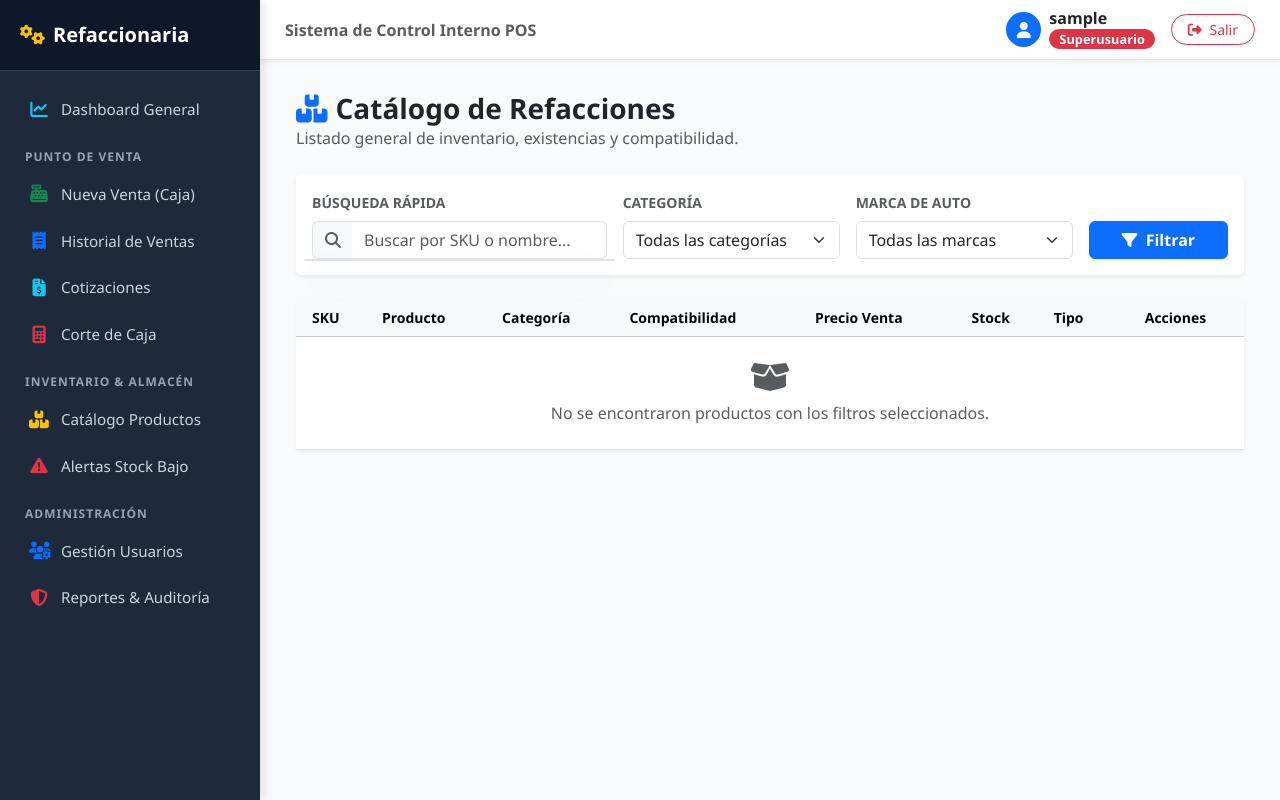
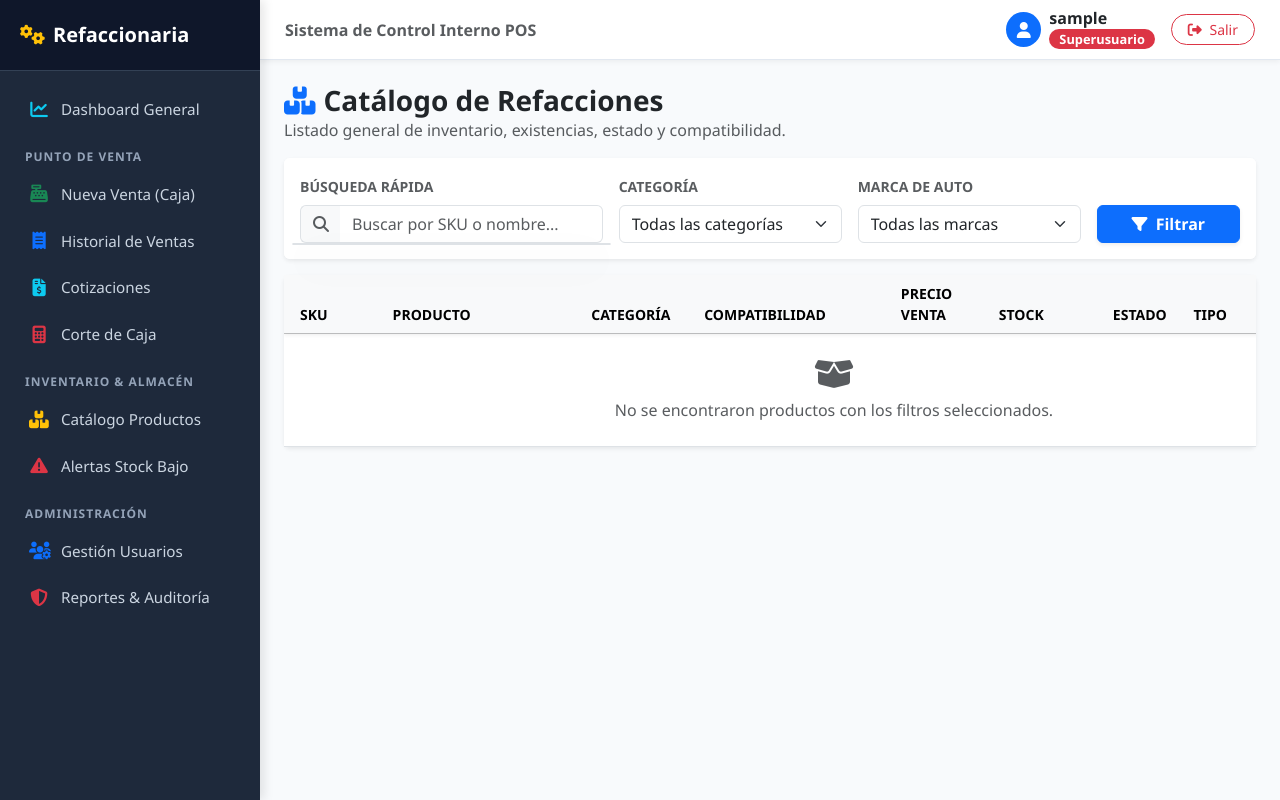
Before and after one commit to rodrigomtz164-design/refaccionaria-pos-tesis, a Django app: page /productos/ in a window 1280 px wide. Run offline with Django 5.2, Linux system fonts and the light colour scheme; the visitor is signed in with stand-in values (Sample User, id 1); data that the repository does not hold is empty.

Commit message:
feat: Inventario responsivo con sticky header, scroll interno y toggle de estado funcional

```diff
--- a/sistema/templates/sistema/base.html
+++ b/sistema/templates/sistema/base.html
@@ -29,8 +29,10 @@
         /* Layout Principal */
         #wrapper {
             display: flex;
-            width: 100%;
+            width: 100vw;
+            max-width: 100%;
             align-items: stretch;
+            overflow-x: hidden;
         }
 
         /* Sidebar Styling */
@@ -98,7 +100,8 @@
 
         /* Main Content Styling */
         #content {
-            width: 100%;
+            flex: 1;
+            min-width: 0; /* CRUCIAL: Permite que el flex-child se reduzca sin empujar la pantalla */
             min-height: 100vh;
             transition: all 0.3s;
             display: flex;
@@ -115,6 +118,7 @@
             align-items: center;
             justify-content: space-between;
             border-bottom: 1px solid #e2e8f0;
+            width: 100%;
         }
 
         .user-badge {
@@ -256,9 +260,10 @@
         </header>
 
         <!-- Área de Contenido Dinámico -->
-        <main class="p-4 flex-grow-1">
+        <main class="p-3 p-md-4 flex-grow-1" style="min-width: 0; overflow-x: hidden;">
             {% block content %}
             <!-- Aquí se inyecta la vista correspondiente -->
+            {% block extra_content %}{% endblock %}
             {% endblock %}
         </main>
     </div>
--- a/sistema/templates/sistema/lista_productos.html
+++ b/sistema/templates/sistema/lista_productos.html
@@ -3,22 +3,22 @@
 {% block title %}Catálogo de Productos - Refaccionaria Los Paddys{% endblock %}
 
 {% block content %}
-<div class="container-fluid py-2">
+<div class="container-fluid p-0">
     <!-- Header -->
-    <div class="d-flex align-items-center justify-content-between mb-4">
+    <div class="d-flex align-items-center justify-content-between mb-3">
         <div>
             <h2 class="h3 fw-bold mb-0 text-dark">
                 <i class="fa-solid fa-boxes-stacked text-primary me-2"></i>Catálogo de Refacciones
             </h2>
-            <p class="text-muted mb-0">Listado general de inventario, existencias y compatibilidad.</p>
+            <p class="text-muted mb-0">Listado general de inventario, existencias, estado y compatibilidad.</p>
         </div>
     </div>
 
     <!-- Barra de Filtros Rápidos -->
-    <div class="card border-0 shadow-sm mb-4">
+    <div class="card border-0 shadow-sm mb-3">
         <div class="card-body bg-white rounded p-3">
             <form method="get" class="row g-3" id="filterForm">
-                <div class="col-12 col-md-4 position-relative" id="busquedaContainer">
+                <div class="col-12 col-lg-4 position-relative" id="busquedaContainer">
                     <label for="q" class="form-label fw-bold small text-muted text-uppercase">Búsqueda Rápida</label>
                     <div class="input-group">
                         <span class="input-group-text bg-light border-end-0"><i class="fa-solid fa-magnifying-glass text-muted"></i></span>
@@ -26,7 +26,7 @@
                     </div>
                 </div>
 
-                <div class="col-12 col-sm-6 col-md-3">
+                <div class="col-12 col-sm-6 col-lg-3">
                     <label for="categoria" class="form-label fw-bold small text-muted text-uppercase">Categoría</label>
                     <select name="categoria" id="categoria" class="form-select">
                         <option value="">Todas las categorías</option>
@@ -38,7 +38,7 @@
                     </select>
                 </div>
 
-                <div class="col-12 col-sm-6 col-md-3">
+                <div class="col-12 col-sm-6 col-lg-3">
                     <label for="marca" class="form-label fw-bold small text-muted text-uppercase">Marca de Auto</label>
                     <select name="marca" id="marca" class="form-select">
                         <option value="">Todas las marcas</option>
@@ -50,7 +50,7 @@
                     </select>
                 </div>
 
-                <div class="col-12 col-md-2 d-flex align-items-end">
+                <div class="col-12 col-lg-2 d-flex align-items-end">
                     <button type="submit" class="btn btn-primary w-100 fw-bold shadow-sm">
                         <i class="fa-solid fa-filter me-1"></i> Filtrar
                     </button>
@@ -62,32 +62,37 @@
     <!-- Tabla General de Productos -->
     <div class="card border-0 shadow-sm">
         <div class="card-body p-0">
-            <div class="table-responsive">
-                <table class="table table-hover align-middle mb-0">
-                    <thead class="table-light">
-                        <tr class="small text-muted">
-                            <th class="ps-3">SKU</th>
-                            <th>Producto</th>
-                            <th>Categoría</th>
-                            <th>Compatibilidad</th>
-                            <th>Precio Venta</th>
-                            <th>Stock</th>
-                            <th>Tipo</th>
-                            <th class="text-center pe-3">Acciones</th>
+            <!-- ALTO FÍSICO CON SCROLL INTERNO: MANTIENE LA BARRA SIEMPRE A LA VISTA -->
+            <div style="max-height: 68vh; overflow-y: auto; overflow-x: auto; width: 100%;">
+                <table class="table table-hover align-middle mb-0" style="min-width: 1100px; width: 100%;">
+                    <thead class="table-light position-sticky top-0 shadow-sm" style="z-index: 10;">
+                        <tr class="small text-muted text-uppercase">
+                            <th class="ps-3" style="width: 120px;">SKU</th>
+                            <th style="width: 240px;">Producto</th>
+                            <th style="width: 120px;">Categoría</th>
+                            <th style="width: 220px;">Compatibilidad</th>
+                            <th style="width: 110px;">Precio Venta</th>
+                            <th style="width: 120px;">Stock</th>
+                            <th class="text-center" style="width: 100px;">Estado</th>
+                            <th style="width: 90px;">Tipo</th>
+
+                            {% if user.is_superuser or user.rol.nombre == 'Administrador' or user.rol.nombre == 'Almacenista' %}
+                            <th class="text-center pe-3" style="width: 130px;">Acciones</th>
+                            {% endif %}
                         </tr>
                     </thead>
                     <tbody>
                         {% for producto in productos %}
-                        <tr id="fila-producto-{{ producto.id }}">
+                        <tr id="fila-producto-{{ producto.id }}" class="{% if not producto.activo %}table-secondary text-muted opacity-75{% endif %}">
                             <td class="ps-3 fw-bold text-dark">{{ producto.sku|default:"SIN SKU" }}</td>
-                            <td>
+                            <td style="white-space: normal;">
                                 <div class="fw-bold text-dark product-name">{{ producto.nombre }}</div>
                                 <small class="text-muted">{{ producto.descripcion|truncatechars:40|default:"" }}</small>
                             </td>
                             <td><span class="badge bg-info-subtle text-info border border-info-subtle">{{ producto.categoria.nombre }}</span></td>
-                            <td>
+                            <td style="white-space: normal;">
                                 {% for app in producto.aplicaciones.all %}
-                                    <span class="badge bg-secondary-subtle text-secondary border mb-1">
+                                    <span class="badge bg-secondary-subtle text-secondary border mb-1 d-inline-block">
                                         {{ app.marca.nombre }} {{ app.nombre }} ({{ app.anio_inicio }}-{{ app.anio_fin }})
                                     </span>
                                 {% empty %}
@@ -102,6 +107,14 @@
                                     <span class="badge bg-success" id="stock-badge-{{ producto.id }}">{{ producto.stock_actual }} {{ producto.unidad_medida }}</span>
                                 {% endif %}
                             </td>
+                            <!-- Estado Badge -->
+                            <td class="text-center" id="estado-col-{{ producto.id }}">
+                                {% if producto.activo %}
+                                    <span class="badge bg-success-subtle text-success border border-success-subtle px-2 py-1" id="badge-estado-{{ producto.id }}">Activo</span>
+                                {% else %}
+                                    <span class="badge bg-secondary-subtle text-secondary border border-secondary-subtle px-2 py-1" id="badge-estado-{{ producto.id }}">Inactivo</span>
+                                {% endif %}
+                            </td>
                             <td>
                                 {% if producto.es_granel %}
                                     <span class="badge bg-warning-subtle text-warning-emphasis border border-warning-subtle"><i class="fa-solid fa-fill-drip me-1"></i>Granel</span>
@@ -109,8 +122,23 @@
                                     <span class="badge bg-light text-dark border">Pieza</span>
                                 {% endif %}
                             </td>
+
+                            <!-- Columna Acciones (Solo Admin y Almacenista) -->
+                            {% if user.is_superuser or user.rol.nombre == 'Administrador' or user.rol.nombre == 'Almacenista' %}
                             <td class="text-center pe-3">
-                                <button class="btn btn-sm btn-outline-warning fw-bold text-dark btn-editar-modal"
+                                <div class="d-flex align-items-center justify-content-center gap-2">
+                                    <!-- Switch Activar/Desactivar -->
+                                    <div class="form-check form-switch m-0 p-0" style="min-height: auto;" title="Activar/Desactivar Refacción">
+                                        <input class="form-check-input switch-toggle-estado m-0" type="checkbox" role="switch"
+                                               data-id="{{ producto.id }}"
+                                               id="switch-{{ producto.id }}"
+                                               style="cursor: pointer; width: 2.2em; height: 1.1em;"
+                                               {% if producto.activo %}checked{% endif %}>
+                                    </div>
+
+                                    <!-- Botón Editar -->
+                                    <button class="btn btn-sm btn-outline-warning fw-bold text-dark btn-editar-modal px-2 py-1"
+                                            title="Editar refacción"
                                             data-id="{{ producto.id }}"
                                             data-sku="{{ producto.sku|default:'SIN SKU' }}"
                                             data-nombre="{{ producto.nombre }}"
@@ -118,13 +146,15 @@
                                             data-stock="{{ producto.stock_actual }}"
                                             data-granel="{% if producto.es_granel %}1{% else %}0{% endif %}"
                                             data-unidad="{{ producto.unidad_medida }}">
-                                    <i class="fa-solid fa-pen-to-square me-1"></i> Editar
+                                        <i class="fa-solid fa-pen-to-square"></i>
                                     </button>
+                                </div>
                             </td>
+                            {% endif %}
                         </tr>
                         {% empty %}
                         <tr>
-                            <td colspan="8" class="text-center py-4 text-muted">
+                            <td colspan="9" class="text-center py-4 text-muted">
                                 <i class="fa-solid fa-box-open fa-2x mb-2 d-block"></i>
                                 No se encontraron productos con los filtros seleccionados.
                             </td>
@@ -181,7 +211,7 @@
     </div>
 </div>
 
-<!-- JavaScript para Autocompletado e Interacción con el Modal -->
+<!-- JavaScript para Autocompletado, Modal y Switch Activo/Inactivo -->
 <script>
 document.addEventListener('DOMContentLoaded', function() {
     // --- LÓGICA DEL BUSCADOR AUTOCOMPLETE ---
@@ -255,6 +285,47 @@ document.addEventListener('DOMContentLoaded', function() {
         });
     }
 
+    // --- LÓGICA TOGGLE ACTIVAR/DESACTIVAR PRODUCTO (SOFT DELETE) ---
+    document.querySelectorAll('.switch-toggle-estado').forEach(switchInput => {
+        switchInput.addEventListener('change', function() {
+            const prodId = this.dataset.id;
+            const nuevoEstado = this.checked;
+            const fila = document.getElementById(`fila-producto-${prodId}`);
+            const badgeEstado = document.getElementById(`badge-estado-${prodId}`);
+
+            fetch(`/productos/toggle-estado/${prodId}/`, {
+                method: 'POST',
+                headers: {
+                    'Content-Type': 'application/json',
+                    'X-CSRFToken': '{{ csrf_token }}'
+                },
+                body: JSON.stringify({ activo: nuevoEstado })
+            })
+            .then(response => response.json())
+            .then(data => {
+                if (data.success) {
+                    if (nuevoEstado) {
+                        fila.classList.remove('table-secondary', 'text-muted', 'opacity-75');
+                        badgeEstado.className = 'badge bg-success-subtle text-success border border-success-subtle px-2 py-1';
+                        badgeEstado.textContent = 'Activo';
+                    } else {
+                        fila.classList.add('table-secondary', 'text-muted', 'opacity-75');
+                        badgeEstado.className = 'badge bg-secondary-subtle text-secondary border border-secondary-subtle px-2 py-1';
+                        badgeEstado.textContent = 'Inactivo';
+                    }
+                } else {
+                    alert('Error al cambiar estado: ' + data.message);
+                    this.checked = !nuevoEstado;
+                }
+            })
+            .catch(error => {
+                console.error('Error:', error);
+                alert('Ocurrió un error al intentar cambiar el estado del producto.');
+                this.checked = !nuevoEstado;
+            });
+        });
+    });
+
     // --- LÓGICA DEL MODAL DE EDICIÓN EN TIEMPO REAL ---
     const modalElement = document.getElementById('modalEditarProducto');
     const modalEditar = new bootstrap.Modal(modalElement);
@@ -276,7 +347,6 @@ document.addEventListener('DOMContentLoaded', function() {
             inputEditStock.value = parseFloat(this.dataset.stock);
             txtEditUnidad.textContent = this.dataset.unidad;
 
-            // Ajustar el incremento según si es a granel o no
             if (this.dataset.granel === '1') {
                 inputEditStock.step = '0.01';
             } else {
@@ -322,7 +392,6 @@ document.addEventListener('DOMContentLoaded', function() {
                 modalEditar.hide();
                 alert('¡Refacción actualizada en MySQL correctamente!');
 
-                // Actualización inmediata en la interfaz sin recargar
                 const precioTxt = document.getElementById(`precio-txt-${prodId}`);
                 const stockBadge = document.getElementById(`stock-badge-${prodId}`);
 
@@ -332,7 +401,6 @@ document.addEventListener('DOMContentLoaded', function() {
                     stockBadge.textContent = `${nuevoStock} ${unidad}`;
                 }
 
-                // Actualizar los data-attributes del botón
                 const btnOriginal = document.querySelector(`.btn-editar-modal[data-id="${prodId}"]`);
                 if (btnOriginal) {
                     btnOriginal.dataset.precio = nuevoPrecio;
--- a/sistema/urls.py
+++ b/sistema/urls.py
@@ -16,12 +16,13 @@ urlpatterns = [
     # Inventario / Tabla General
     path('productos/', views.lista_productos, name='lista_productos'),
     path('productos/editar/<int:producto_id>/', views.editar_producto, name='editar_producto'),
+    path('productos/toggle-estado/<int:producto_id>/', views.toggle_estado_producto, name='toggle_estado_producto'),
 
     # Punto de Venta / Caja Mostrador
     path('pos/', views.pos_ventas, name='pos_ventas'),
     path('pos/procesar-venta/', views.procesar_venta, name='procesar_venta'),
 
-    # Historial de Ventas y Corte de Caja (NUEVAS RUTAS)
+    # Historial de Ventas y Corte de Caja
     path('ventas/', views.lista_ventas, name='lista_ventas'),
     path('corte-caja/', views.corte_caja_view, name='corte_caja'),
 
--- a/sistema/views.py
+++ b/sistema/views.py
@@ -10,7 +10,8 @@ from django.utils import timezone
 
 from .models import (
     Producto, Categoria, MarcaAuto, ModeloAuto,
-    Venta, DetalleVenta, Cotizacion, DetalleCotizacion, LogAuditoria, Usuario, Rol
+    Venta, DetalleVenta, Cotizacion, DetalleCotizacion, LogAuditoria, Usuario, Rol,
+    ListaPrecioProveedor
 )
 from .decorators import admin_required, almacen_required, vendedor_required
 
@@ -45,7 +46,7 @@ def dashboard_admin(request):
     total_ventas_hoy = ventas_hoy_qs.aggregate(Sum('total'))['total__sum'] or Decimal('0.00')
     num_ventas_hoy = ventas_hoy_qs.count()
 
-    productos_bajo_stock = Producto.objects.filter(stock_actual__lte=F('stock_minimo'))
+    productos_bajo_stock = Producto.objects.filter(stock_actual__lte=F('stock_minimo'), activo=True)
     cant_bajo_stock = productos_bajo_stock.count()
     cotizaciones_mes = Cotizacion.objects.count()
 
@@ -69,7 +70,7 @@ def dashboard_admin(request):
 @almacen_required
 def dashboard_almacen(request):
     total_productos = Producto.objects.count()
-    productos_bajo = Producto.objects.filter(stock_actual__lte=F('stock_minimo')).select_related('categoria')
+    productos_bajo = Producto.objects.filter(stock_actual__lte=F('stock_minimo'), activo=True).select_related('categoria')
     total_stock_bajo = productos_bajo.count()
 
     categorias = Categoria.objects.all()
@@ -139,7 +140,8 @@ def lista_productos(request):
                 stock_actual=stock_actual,
                 stock_minimo=stock_minimo,
                 es_granel=es_granel,
-                unidad_medida=unidad_medida
+                unidad_medida=unidad_medida,
+                activo=True
             )
 
             LogAuditoria.objects.create(
@@ -187,9 +189,36 @@ def lista_productos(request):
     return render(request, 'sistema/lista_productos.html', context)
 
 
+@almacen_required
+def toggle_estado_producto(request, producto_id):
+    """ Permite pausar/desactivar o reactivar un producto (Soft Delete) """
+    if request.method == 'POST':
+        try:
+            data = json.loads(request.body)
+            producto = get_object_or_404(Producto, id=producto_id)
+            nuevo_estado = bool(data.get('activo', True))
+
+            producto.activo = nuevo_estado
+            producto.save(update_fields=['activo'])
+
+            estado_str = "ACTIVADO" if nuevo_estado else "DESACTIVADO"
+            LogAuditoria.objects.create(
+                usuario=request.user,
+                accion=f"Cambio de Estado Producto #{producto.id}",
+                detalles=f"El producto '{producto.nombre}' (SKU: {producto.sku or 'SIN SKU'}) fue {estado_str}."
+            )
+
+            return JsonResponse({'success': True, 'activo': producto.activo, 'message': f'Producto {estado_str.lower()} correctamente.'})
+        except Exception as e:
+            return JsonResponse({'success': False, 'message': str(e)})
+
+    return JsonResponse({'success': False, 'message': 'Método no permitido.'})
+
+
 @vendedor_required
 def pos_ventas(request):
-    productos = Producto.objects.filter(stock_actual__gt=0).select_related('categoria').prefetch_related('aplicaciones__marca')
+    # En el POS solo mostramos los productos ACTIVOS y con existencia
+    productos = Producto.objects.filter(activo=True, stock_actual__gt=0).select_related('categoria').prefetch_related('aplicaciones__marca')
     categorias = Categoria.objects.all()
     marcas = MarcaAuto.objects.all()
 
@@ -223,6 +252,9 @@ def procesar_venta(request):
                 for item in carrito:
                     producto = Producto.objects.select_for_update().get(id=item['id'])
                     cant = Decimal(str(item['cantidad']))
+
+                    if not producto.activo:
+                        raise Exception(f'El producto {producto.nombre} se encuentra inactivo/pausado.')
 
                     if producto.stock_actual < cant:
                         raise Exception(f'Stock insuficiente para: {producto.nombre}. Disponible: {producto.stock_actual}')
```
Also changed, not shown: sistema/models.py (+22 -1 lines), sistema/migrations/0004_listaprecioproveedor_producto_activo.py (added). Lines whose indentation alone changed are shown as unchanged.
